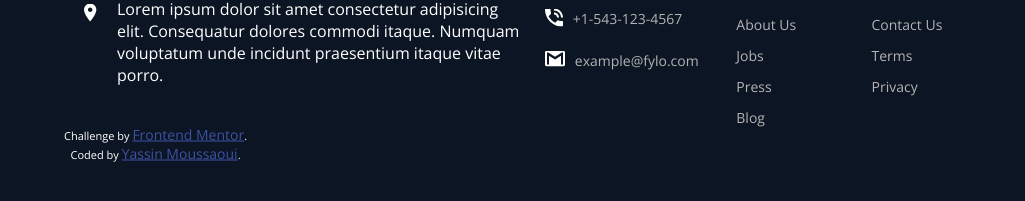
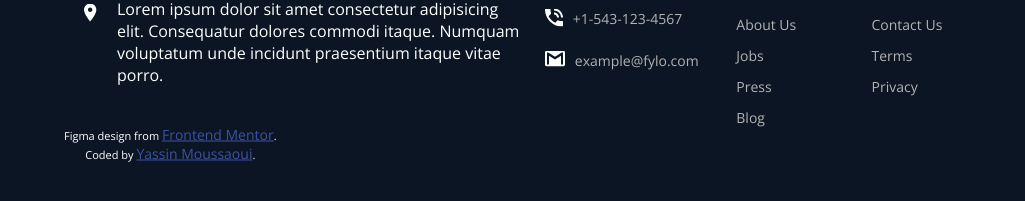
Before and after one commit to Yacheen/Fylo-landing-page, a plain HTML site: page index.html in a window 1280 px wide. Shown: the part 3109-3310 px from the top of the page, 0-1025 px from the left. Drawn offline with nearby package versions, Linux system fonts and the light colour scheme.

Commit message:
Update index.html

```diff
--- a/index.html
+++ b/index.html
@@ -218,7 +218,7 @@
                 </ul>
 
                 <p class="attribution">
-                    Challenge by
+                    Figma design from
                     <a href="https://www.frontendmentor.io?ref=challenge" target="_blank">Frontend Mentor</a>. <br />
                     Coded by <a href="https://twitter.com/dj_y4ssin">Yassin Moussaoui</a>.
                 </p>
```
